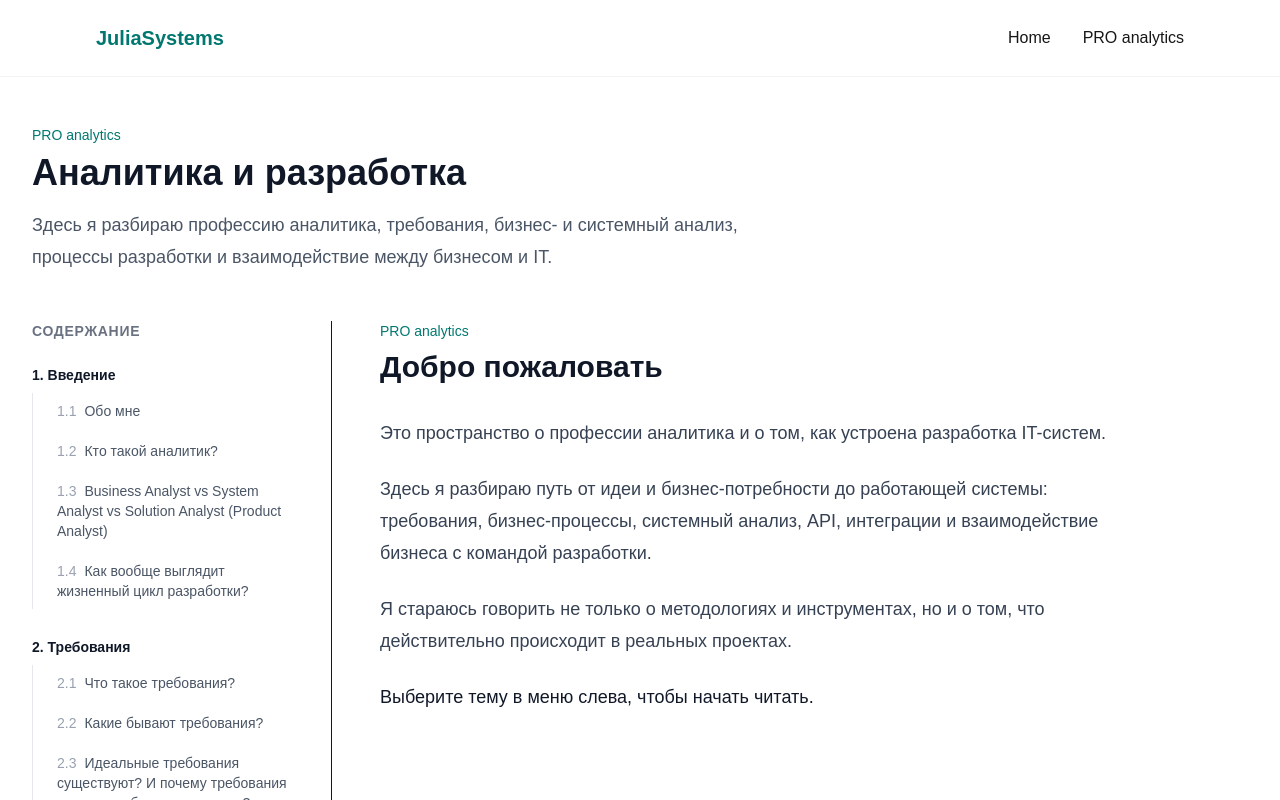
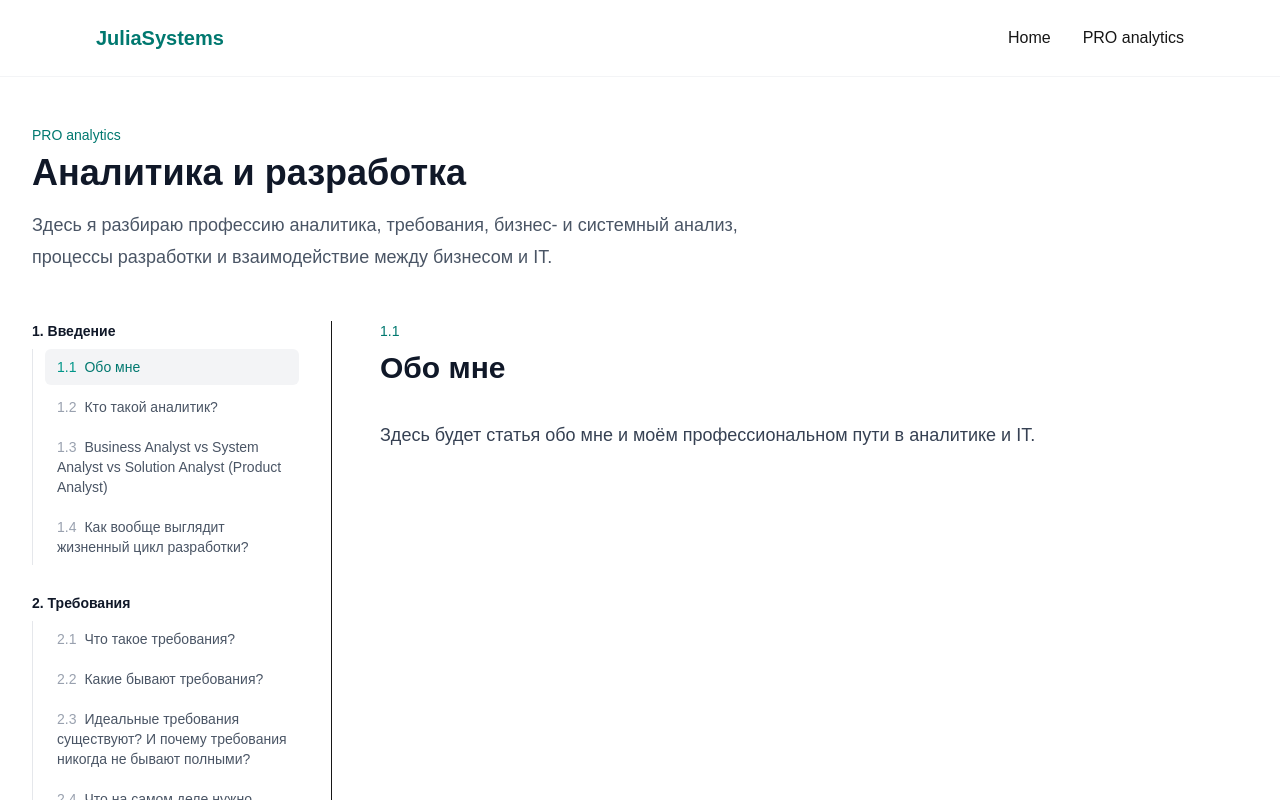
Before and after one commit to jleskovets/juliasystems, a Next.js app: page /pro-analytics in a window 1280 px wide. Shown: the top 800 px of the page. Built offline with nearby package versions, Linux system fonts and the light colour scheme.

Commit message:
Update page.tsx

```diff
--- a/app/pro-analytics/page.tsx
+++ b/app/pro-analytics/page.tsx
@@ -1,5 +1,7 @@
+"use client";
+
 import Header from "@/components/Header";
-import Link from "next/link";
+import { useState } from "react";
 
 const sections = [
   {
@@ -10,22 +12,58 @@ const sections = [
         number: "1.1",
         title: "Обо мне",
         slug: "about-me",
+        content: (
+          <>
+            <p>
+              Здесь будет статья обо мне и моём профессиональном пути в
+              аналитике и IT.
+            </p>
+          </>
+        ),
       },
       {
         number: "1.2",
         title: "Кто такой аналитик?",
         slug: "who-is-an-analyst",
+        content: (
+          <>
+            <p>
+              Кто такой аналитик, чем он занимается и почему эта профессия
+              находится на пересечении бизнеса, пользователей и технологий.
+            </p>
+
+            <p>
+              Здесь будет размещена полная статья.
+            </p>
+          </>
+        ),
       },
       {
         number: "1.3",
         title:
           "Business Analyst vs System Analyst vs Solution Analyst (Product Analyst)",
         slug: "business-vs-system-vs-solution-analyst",
+        content: (
+          <>
+            <p>
+              Разберём различия между Business Analyst, System Analyst,
+              Solution Analyst и Product Analyst.
+            </p>
+          </>
+        ),
       },
       {
         number: "1.4",
         title: "Как вообще выглядит жизненный цикл разработки?",
         slug: "software-development-lifecycle",
+        content: (
+          <>
+            <p>
+              От идеи и бизнес-потребности до реализации, тестирования,
+              релиза и дальнейшего развития продукта.
+            </p>
+          </>
+        ),
       },
     ],
   },
@@ -38,27 +76,68 @@ const sections = [
         number: "2.1",
         title: "Что такое требования?",
         slug: "what-are-requirements",
+        content: (
+          <>
+            <p>
+              Что на самом деле скрывается за словом «требование» и почему
+              требования являются основой разработки.
+            </p>
+          </>
+        ),
       },
       {
         number: "2.2",
         title: "Какие бывают требования?",
         slug: "types-of-requirements",
+        content: (
+          <>
+            <p>
+              Разберём основные типы требований и то, как они связаны между
+              собой.
+            </p>
+          </>
+        ),
       },
       {
         number: "2.3",
         title:
           "Идеальные требования существуют? И почему требования никогда не бывают полными?",
         slug: "perfect-requirements",
+        content: (
+          <>
+            <p>
+              Почему невозможно описать систему абсолютно полно и что
+              аналитик должен делать с неизбежной неопределённостью.
+            </p>
+          </>
+        ),
       },
       {
         number: "2.4",
         title: "Что на самом деле нужно разработчикам?",
         slug: "what-developers-really-need",
+        content: (
+          <>
+            <p>
+              Какие знания и информация действительно нужны разработчику,
+              чтобы превратить требование в работающую систему.
+            </p>
+          </>
+        ),
       },
       {
         number: "2.5",
         title: "Как задавать правильные вопросы?",
         slug: "how-to-ask-right-questions",
+        content: (
+          <>
+            <p>
+              Один из главных инструментов аналитика — правильный вопрос.
+              Разберём, как задавать вопросы так, чтобы получать полезную
+              информацию.
+            </p>
+          </>
+        ),
       },
     ],
   },
@@ -71,21 +150,53 @@ const sections = [
         number: "3.1",
         title: "Бизнес-процессы",
         slug: "business-processes",
+        content: (
+          <>
+            <p>
+              Что такое бизнес-процесс, зачем его анализировать и какую роль
+              в этом играет аналитик.
+            </p>
+          </>
+        ),
       },
       {
         number: "3.2",
         title: "BPMN — как описывать бизнес-процессы",
         slug: "bpmn",
+        content: (
+          <>
+            <p>
+              Разберём BPMN и основные элементы, которые используются для
+              моделирования бизнес-процессов.
+            </p>
+          </>
+        ),
       },
       {
         number: "3.3",
         title: "AS IS → TO BE",
         slug: "as-is-to-be",
+        content: (
+          <>
+            <p>
+              Как описывать текущее состояние процесса и проектировать
+              будущее состояние.
+            </p>
+          </>
+        ),
       },
       {
         number: "3.4",
         title: "Выявление требований",
         slug: "requirements-elicitation",
+        content: (
+          <>
+            <p>
+              Основные подходы и техники выявления требований у
+              заинтересованных сторон.
+            </p>
+          </>
+        ),
       },
     ],
   },
@@ -98,12 +209,24 @@ const sections = [
         number: "4.1",
         title: "Введение в системный анализ",
         slug: "introduction-to-system-analysis",
+        content: (
+          <>
+            <p>
+              Что такое системный анализ и чем занимается System Analyst в
+              процессе разработки IT-систем.
+            </p>
+          </>
+        ),
       },
     ],
   },
 ];
 
 export default function ProAnalyticsPage() {
+  const [selectedArticle, setSelectedArticle] = useState(
+    sections[0].articles[0]
+  );
+
   return (
     <>
       <Header />
@@ -126,15 +249,10 @@ export default function ProAnalyticsPage() {
           </p>
         </div>
 
-        {/* Content */}
+        {/* Main content */}
         <div className="grid grid-cols-1 gap-12 lg:grid-cols-[300px_1fr]">
           {/* Sidebar */}
           <aside className="lg:border-r lg:pr-8">
-            <div className="sticky top-8">
-              <h2 className="mb-6 text-sm font-semibold uppercase tracking-wider text-gray-500">
-                Содержание
-              </h2>
-
             <nav>
               <div className="space-y-7">
                 {sections.map((section) => (
@@ -144,62 +262,60 @@ export default function ProAnalyticsPage() {
                     </h3>
 
                     <ul className="space-y-1 border-l border-gray-200 pl-3">
-                        {section.articles.map((article) => (
+                      {section.articles.map((article) => {
+                        const isSelected =
+                          selectedArticle.slug === article.slug;
+
+                        return (
                           <li key={article.slug}>
-                            <Link
-                              href={`/pro-analytics/${article.slug}`}
-                              className="block rounded-md px-3 py-2 text-sm leading-5 text-gray-600 transition hover:bg-gray-50 hover:text-teal-700"
+                            <button
+                              type="button"
+                              onClick={() =>
+                                setSelectedArticle(article)
+                              }
+                              className={`block w-full rounded-md px-3 py-2 text-left text-sm leading-5 transition ${
+                                isSelected
+                                  ? "bg-gray-100 font-medium text-teal-700"
+                                  : "text-gray-600 hover:bg-gray-50 hover:text-teal-700"
+                              }`}
                             >
-                              <span className="mr-2 text-gray-400">
+                              <span
+                                className={`mr-2 ${
+                                  isSelected
+                                    ? "text-teal-600"
+                                    : "text-gray-400"
+                                }`}
+                              >
                                 {article.number}
                               </span>
+
                               {article.title}
-                            </Link>
+                            </button>
                           </li>
-                        ))}
+                        );
+                      })}
                     </ul>
                   </div>
                 ))}
               </div>
             </nav>
-            </div>
           </aside>
 
-          {/* Main content */}
+          {/* Article */}
           <section>
-            <div className="max-w-3xl">
+            <article className="max-w-3xl">
               <p className="text-sm font-medium text-teal-700">
-                PRO analytics
+                {selectedArticle.number}
               </p>
 
-              <h2 className="mt-2 text-3xl font-bold text-gray-900">
-                Добро пожаловать
+              <h2 className="mt-2 text-3xl font-bold leading-tight text-gray-900">
+                {selectedArticle.title}
               </h2>
 
               <div className="mt-8 space-y-6 text-lg leading-8 text-gray-700">
-                <p>
-                  Это пространство о профессии аналитика и о том, как
-                  устроена разработка IT-систем.
-                </p>
-
-                <p>
-                  Здесь я разбираю путь от идеи и бизнес-потребности до
-                  работающей системы: требования, бизнес-процессы,
-                  системный анализ, API, интеграции и взаимодействие
-                  бизнеса с командой разработки.
-                </p>
-
-                <p>
-                  Я стараюсь говорить не только о методологиях и
-                  инструментах, но и о том, что действительно происходит
-                  в реальных проектах.
-                </p>
-
-                <p className="font-medium text-gray-900">
-                  Выберите тему в меню слева, чтобы начать читать.
-                </p>
+                {selectedArticle.content}
               </div>
-            </div>
+            </article>
           </section>
         </div>
       </main>
```
Lines whose indentation alone changed are shown as unchanged.
